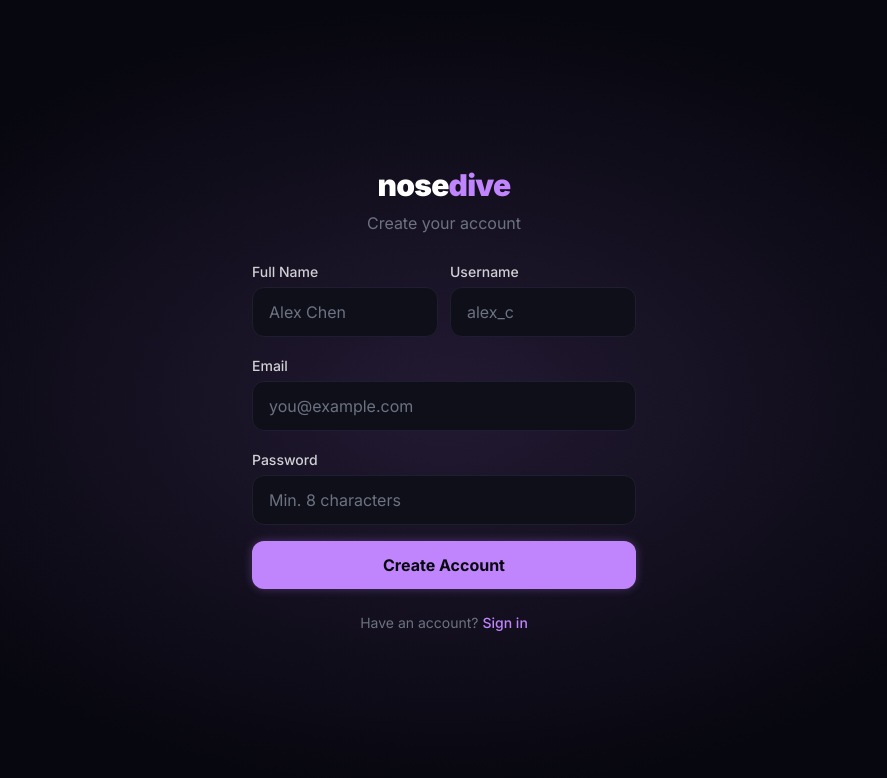
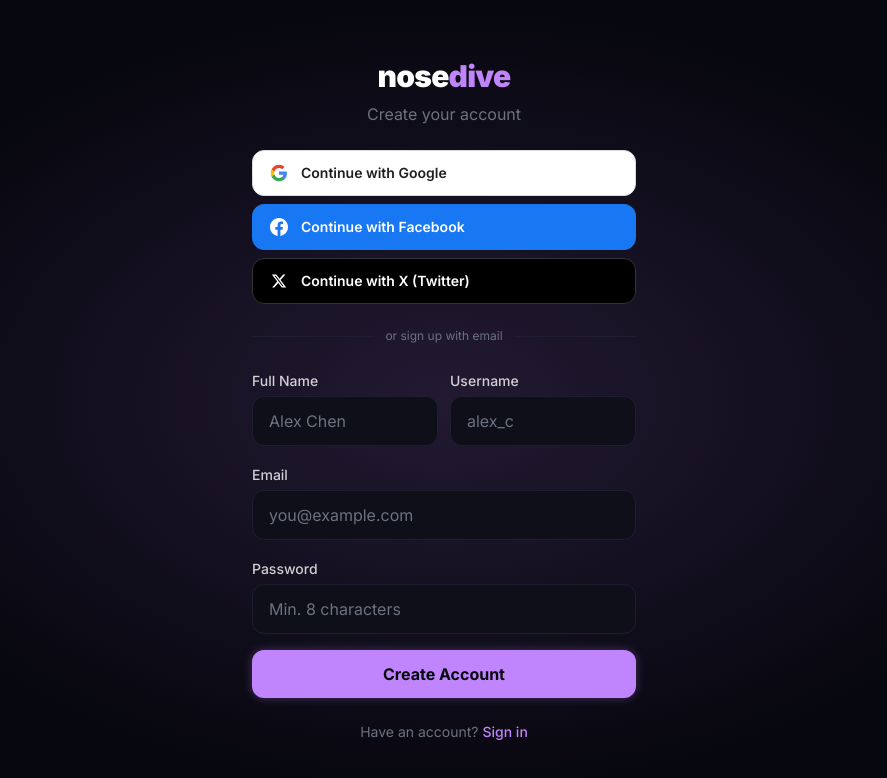
Before and after one commit to yahya111151-png/yahya111151, a Next.js app: page /auth/signup in a window 1280 px wide. Shown: the top 778 px of the page, without its empty margins (196-1083 px from the left). Built offline with nearby package versions, Linux system fonts and the light colour scheme.

Commit message:
Add Google, Facebook, Twitter social login buttons

```diff
--- /dev/null
+++ b/src/app/auth/callback/route.ts
@@ -0,0 +1,54 @@
+import { NextResponse } from 'next/server'
+import { createServerClient } from '@supabase/ssr'
+import { cookies } from 'next/headers'
+
+export async function GET(request: Request) {
+  const { searchParams, origin } = new URL(request.url)
+  const code = searchParams.get('code')
+
+  if (code) {
+    const cookieStore = cookies()
+    const supabase = createServerClient(
+      process.env.NEXT_PUBLIC_SUPABASE_URL!,
+      process.env.NEXT_PUBLIC_SUPABASE_ANON_KEY!,
+      {
+        cookies: {
+          getAll: () => cookieStore.getAll(),
+          setAll: (pairs) => pairs.forEach(({ name, value, options }) =>
+            cookieStore.set(name, value, options)
+          ),
+        },
+      }
+    )
+
+    const { data, error } = await supabase.auth.exchangeCodeForSession(code)
+
+    if (!error && data.user) {
+      // Create profile if this is the first social login
+      const { data: existing } = await supabase
+        .from('profiles')
+        .select('id')
+        .eq('id', data.user.id)
+        .single()
+
+      if (!existing) {
+        const meta = data.user.user_metadata
+        const email = data.user.email ?? ''
+        const baseName = (meta.full_name ?? meta.name ?? email.split('@')[0] ?? 'user').replace(/\s+/g, '_').toLowerCase()
+        // Make username unique by appending random suffix
+        const username = `${baseName}_${Math.random().toString(36).slice(2, 6)}`
+
+        await supabase.from('profiles').insert({
+          id: data.user.id,
+          username,
+          full_name: meta.full_name ?? meta.name ?? 'New User',
+          avatar_url: meta.avatar_url ?? meta.picture ?? null,
+        })
+      }
+
+      return NextResponse.redirect(`${origin}/dashboard`)
+    }
+  }
+
+  return NextResponse.redirect(`${origin}/auth/login?error=oauth_failed`)
+}
--- a/src/app/auth/login/page.tsx
+++ b/src/app/auth/login/page.tsx
@@ -4,6 +4,7 @@ import { useState } from 'react'
 import Link from 'next/link'
 import { useRouter } from 'next/navigation'
 import { createClient } from '@/lib/supabase/client'
+import SocialLoginButtons from '@/components/ui/SocialLoginButtons'
 
 export default function LoginPage() {
   const router = useRouter()
@@ -38,6 +39,14 @@ export default function LoginPage() {
             <span className="text-primary">dive</span>
           </Link>
           <p className="text-muted mt-2">Sign in to your account</p>
+        </div>
+
+        <SocialLoginButtons />
+
+        <div className="flex items-center gap-3">
+          <div className="flex-1 h-px bg-border" />
+          <span className="text-muted text-xs">or sign in with email</span>
+          <div className="flex-1 h-px bg-border" />
         </div>
 
         <form onSubmit={handleSubmit} className="space-y-4">
--- a/src/app/auth/signup/page.tsx
+++ b/src/app/auth/signup/page.tsx
@@ -4,6 +4,7 @@ import { useState } from 'react'
 import Link from 'next/link'
 import { useRouter } from 'next/navigation'
 import { createClient } from '@/lib/supabase/client'
+import SocialLoginButtons from '@/components/ui/SocialLoginButtons'
 
 export default function SignupPage() {
   const router = useRouter()
@@ -66,6 +67,14 @@ export default function SignupPage() {
             <span className="text-primary">dive</span>
           </Link>
           <p className="text-muted mt-2">Create your account</p>
+        </div>
+
+        <SocialLoginButtons />
+
+        <div className="flex items-center gap-3">
+          <div className="flex-1 h-px bg-border" />
+          <span className="text-muted text-xs">or sign up with email</span>
+          <div className="flex-1 h-px bg-border" />
         </div>
 
         <form onSubmit={handleSubmit} className="space-y-4">
--- /dev/null
+++ b/src/components/ui/SocialLoginButtons.tsx
@@ -0,0 +1,82 @@
+'use client'
+
+import { useState } from 'react'
+import { createClient } from '@/lib/supabase/client'
+import { Loader2 } from 'lucide-react'
+
+type Provider = 'google' | 'facebook' | 'twitter'
+
+const PROVIDERS: { id: Provider; label: string; icon: React.ReactNode; bg: string; border: string }[] = [
+  {
+    id: 'google',
+    label: 'Google',
+    bg: '#fff',
+    border: '#dadce0',
+    icon: (
+      <svg width="18" height="18" viewBox="0 0 24 24">
+        <path fill="#4285F4" d="M22.56 12.25c0-.78-.07-1.53-.2-2.25H12v4.26h5.92c-.26 1.37-1.04 2.53-2.21 3.31v2.77h3.57c2.08-1.92 3.28-4.74 3.28-8.09z"/>
+        <path fill="#34A853" d="M12 23c2.97 0 5.46-.98 7.28-2.66l-3.57-2.77c-.98.66-2.23 1.06-3.71 1.06-2.86 0-5.29-1.93-6.16-4.53H2.18v2.84C3.99 20.53 7.7 23 12 23z"/>
+        <path fill="#FBBC05" d="M5.84 14.09c-.22-.66-.35-1.36-.35-2.09s.13-1.43.35-2.09V7.07H2.18C1.43 8.55 1 10.22 1 12s.43 3.45 1.18 4.93l2.85-2.22.81-.62z"/>
+        <path fill="#EA4335" d="M12 5.38c1.62 0 3.06.56 4.21 1.64l3.15-3.15C17.45 2.09 14.97 1 12 1 7.7 1 3.99 3.47 2.18 7.07l3.66 2.84c.87-2.6 3.3-4.53 6.16-4.53z"/>
+      </svg>
+    ),
+  },
+  {
+    id: 'facebook',
+    label: 'Facebook',
+    bg: '#1877F2',
+    border: '#1877F2',
+    icon: (
+      <svg width="18" height="18" viewBox="0 0 24 24" fill="white">
+        <path d="M24 12.073c0-6.627-5.373-12-12-12s-12 5.373-12 12c0 5.99 4.388 10.954 10.125 11.854v-8.385H7.078v-3.47h3.047V9.43c0-3.007 1.792-4.669 4.533-4.669 1.312 0 2.686.235 2.686.235v2.953H15.83c-1.491 0-1.956.925-1.956 1.874v2.25h3.328l-.532 3.47h-2.796v8.385C19.612 23.027 24 18.062 24 12.073z"/>
+      </svg>
+    ),
+  },
+  {
+    id: 'twitter',
+    label: 'X (Twitter)',
+    bg: '#000',
+    border: '#333',
+    icon: (
+      <svg width="16" height="16" viewBox="0 0 24 24" fill="white">
+        <path d="M18.244 2.25h3.308l-7.227 8.26 8.502 11.24H16.17l-5.214-6.817L4.99 21.75H1.68l7.73-8.835L1.254 2.25H8.08l4.713 6.231zm-1.161 17.52h1.833L7.084 4.126H5.117z"/>
+      </svg>
+    ),
+  },
+]
+
+export default function SocialLoginButtons() {
+  const [loading, setLoading] = useState<Provider | null>(null)
+
+  async function signInWith(provider: Provider) {
+    setLoading(provider)
+    const supabase = createClient()
+    await supabase.auth.signInWithOAuth({
+      provider,
+      options: {
+        redirectTo: `${window.location.origin}/auth/callback`,
+      },
+    })
+    setLoading(null)
+  }
+
+  return (
+    <div className="space-y-2">
+      {PROVIDERS.map(p => (
+        <button
+          key={p.id}
+          type="button"
+          onClick={() => signInWith(p.id)}
+          disabled={loading !== null}
+          className="w-full flex items-center gap-3 px-4 py-3 rounded-xl border font-semibold text-sm transition-all hover:opacity-90 disabled:opacity-50"
+          style={{ background: p.bg, borderColor: p.border, color: p.id === 'google' ? '#1f1f1f' : 'white' }}
+        >
+          <span className="w-5 flex items-center justify-center shrink-0">
+            {loading === p.id ? <Loader2 size={16} className="animate-spin" /> : p.icon}
+          </span>
+          Continue with {p.label}
+        </button>
+      ))}
+    </div>
+  )
+}
```
